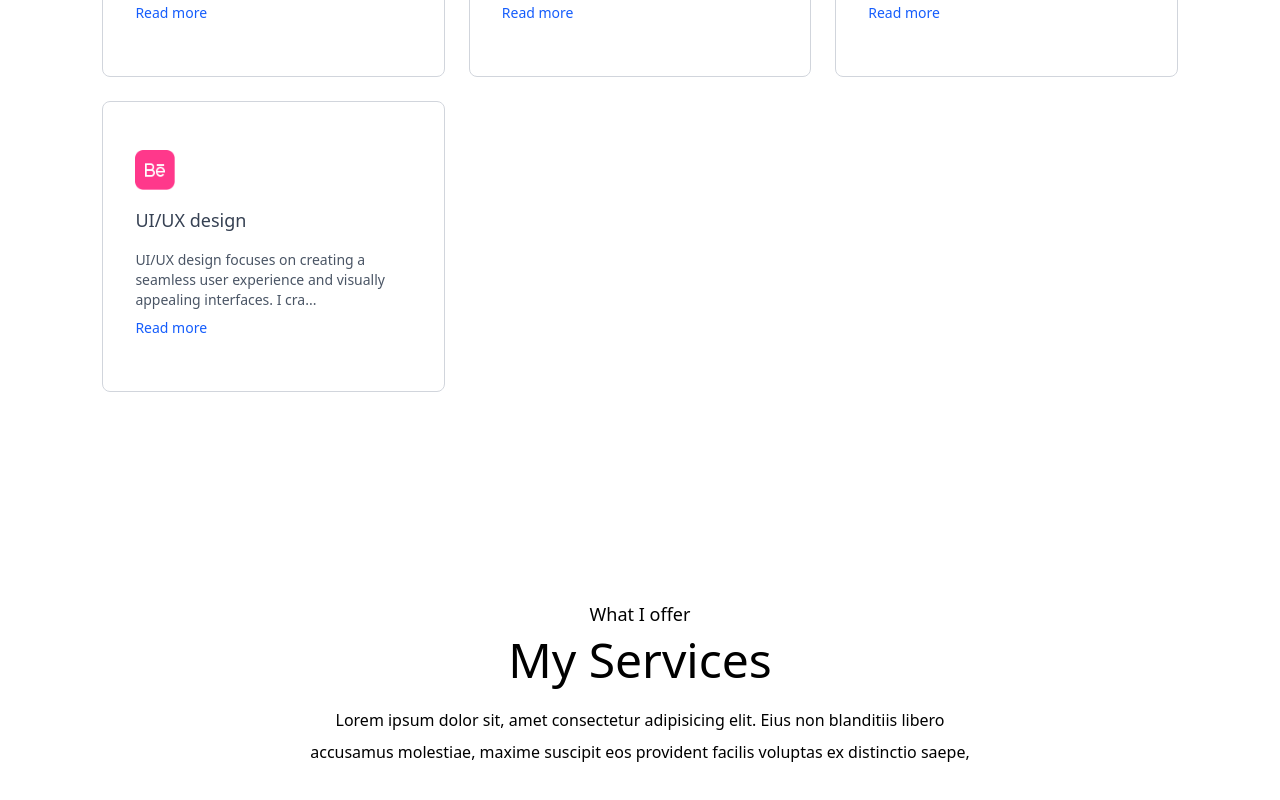
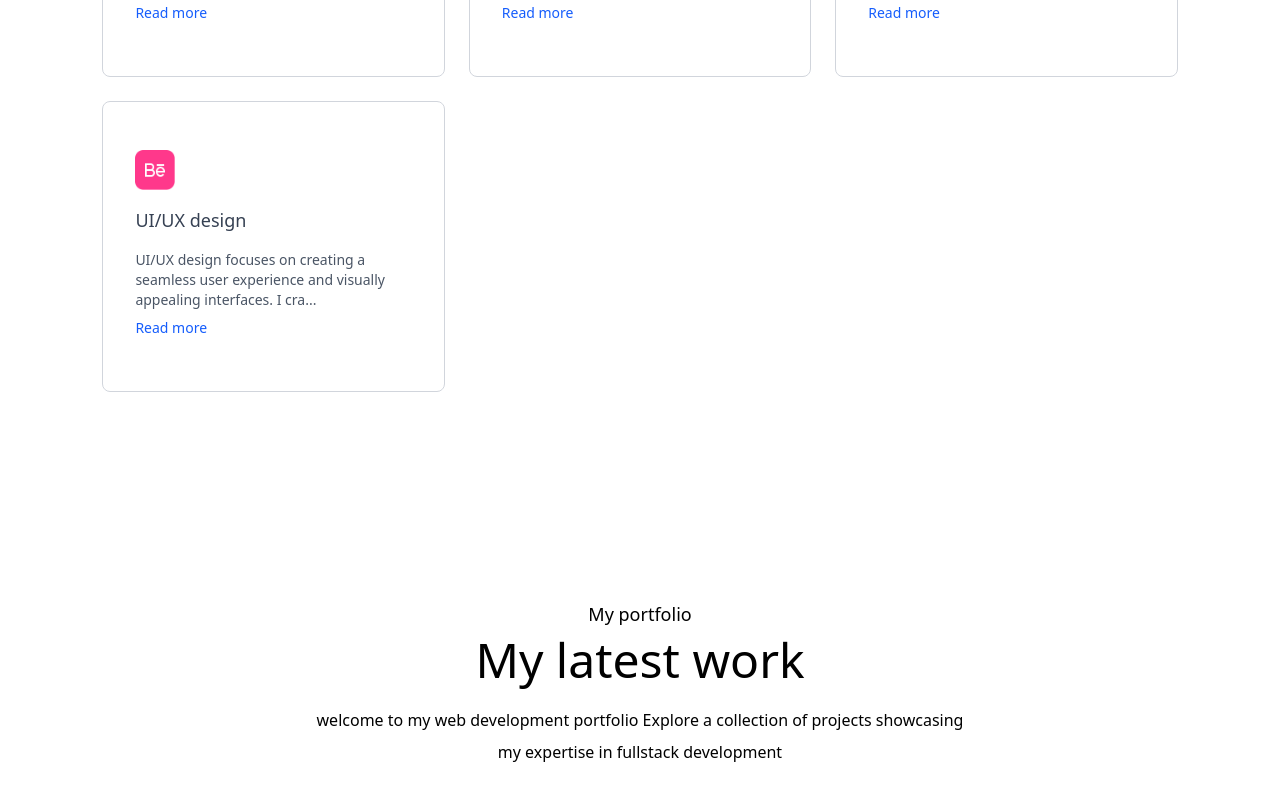
Before and after one commit to MogesBekele/portfolio-in-nextjs, a Next.js app: page / in a window 1280 px wide. Shown: the part 2379-3179 px from the top of the page. Built offline with nearby package versions, Linux system fonts and the light colour scheme; a web font is replaced by a local one.

Commit message:
add the descriptoion on the work component

```diff
--- a/components/Work.tsx
+++ b/components/Work.tsx
@@ -3,10 +3,10 @@ import React from 'react'
 const Work = () => {
   return (
     <div id='work' className="w-full px-4 md:px-[8%] py-10 scroll-mt-20 pt-32">
-       <h4 className="text-center mb-2 text-lg font-ovo">What I offer </h4>
-      <h2 className="text-center text-5xl font-ovo">My Services</h2>
+       <h4 className="text-center mb-2 text-lg font-ovo">My portfolio</h4>
+      <h2 className="text-center text-5xl font-ovo">My latest work</h2>
       <p className='text-center max-w-2xl mx-auto mt-5 mb-12 font-ovo'>
-        Lorem ipsum dolor sit, amet consectetur adipisicing elit. Eius non blanditiis libero accusamus molestiae, maxime suscipit eos provident facilis voluptas ex distinctio saepe,
+      welcome to my web development portfolio Explore a collection of projects showcasing my expertise in fullstack development
       </p>
     </div>
   )
```
